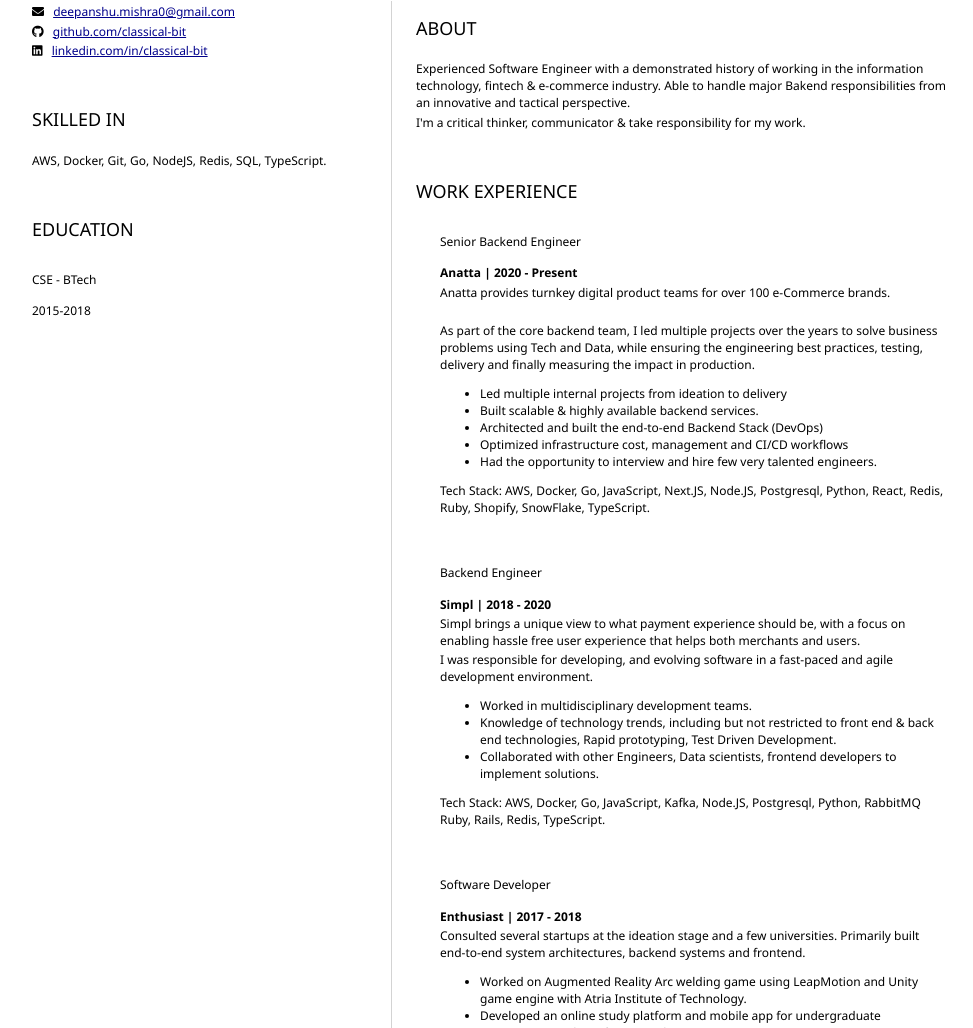
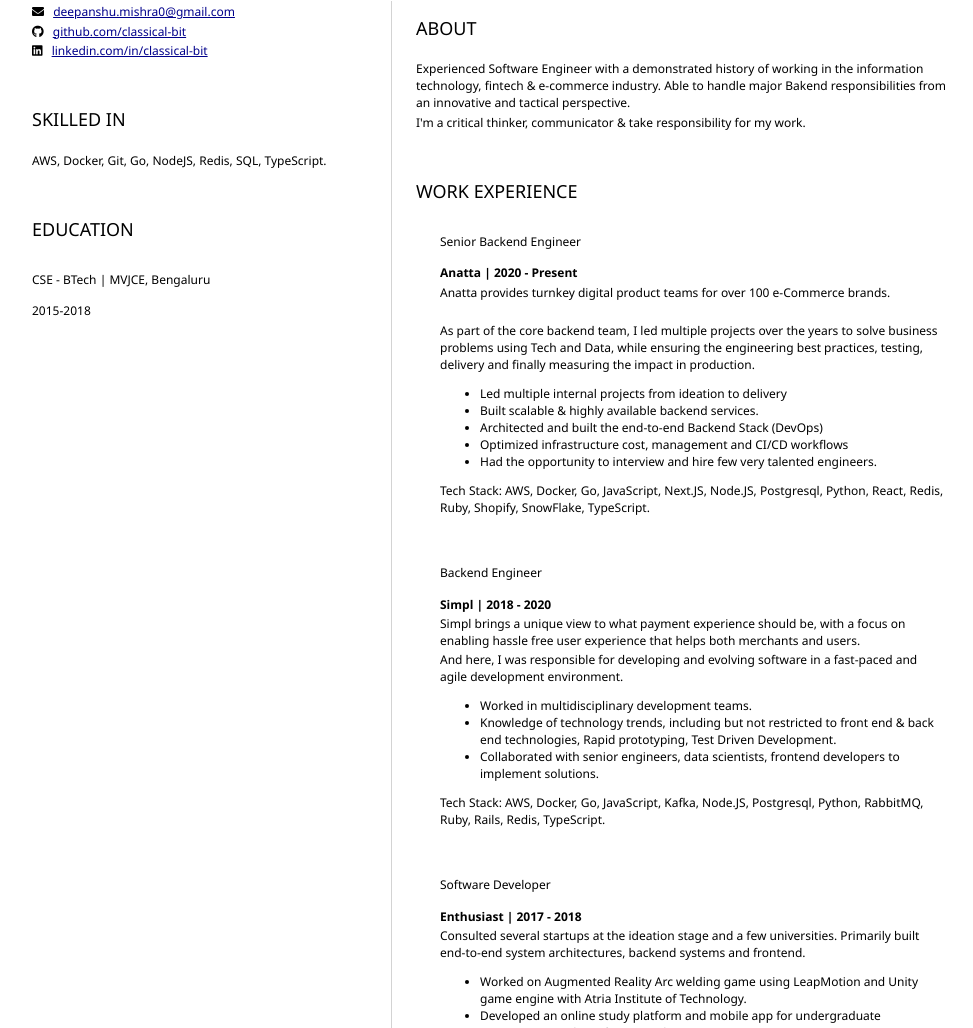
Before and after one commit to simrankh/resume, a plain HTML site: page index.html in a window 1280 px wide. Shown: the part 193-1221 px from the top of the page, without its empty margins (152-1125 px from the left). Drawn offline with Linux system fonts and the light colour scheme.

Commit message:
fix: minor changes

```diff
--- a/index.html
+++ b/index.html
@@ -24,7 +24,7 @@
                 </p>
                 <!-- <p>
                     <i class="fa fa-mobile" aria-hidden="true"></i>
-                    <a href="tel:x">x</a>
+                    <a href="tel:mobile_number">mobile_number</a>
                 </p> -->
                 <p>
                     <i class="fab fa-github" aria-hidden="true"></i>
@@ -43,7 +43,7 @@
             <section>
                 <h2>EDUCATION</h2>
                 <!-- your education -->
-                <h3>CSE - BTech</h3>
+                <h3>CSE - BTech | MVJCE, Bengaluru</h3>
                 <p>
                     2015-2018
                 </p>
@@ -96,17 +96,17 @@
                         Simpl brings a unique view to what payment experience should be, with a focus on enabling hassle
                         free user experience that helps both merchants and users.
                     </p>
-                    <p>I was responsible for developing, and evolving software in a fast-paced and agile
+                    <p>And here, I was responsible for developing and evolving software in a fast-paced and agile
                         development environment.</p>
                     <ul>
                         <li>Worked in multidisciplinary development teams.</li>
                         <li>Knowledge of technology trends, including but not restricted to front end & back end
                             technologies, Rapid prototyping, Test Driven Development.</li>
-                        <li>Collaborated with other Engineers, Data scientists, frontend developers to implement
+                        <li>Collaborated with senior engineers, data scientists, frontend developers to implement
                             solutions.</li>
                     </ul>
                     <p>
-                        Tech Stack: AWS, Docker, Go, JavaScript, Kafka, Node.JS, Postgresql, Python, RabbitMQ Ruby,
+                        Tech Stack: AWS, Docker, Go, JavaScript, Kafka, Node.JS, Postgresql, Python, RabbitMQ, Ruby,
                         Rails, Redis, TypeScript.
                     </p>
                 </section>
```
